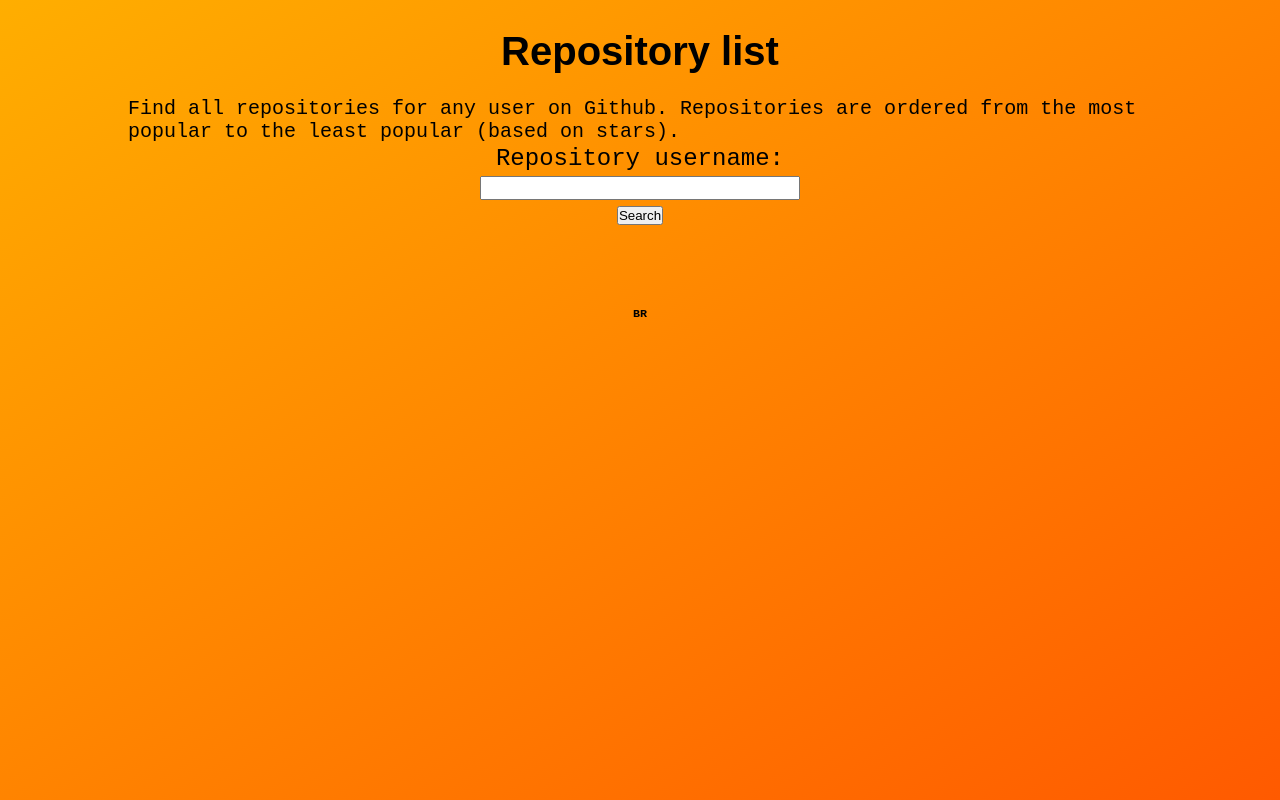
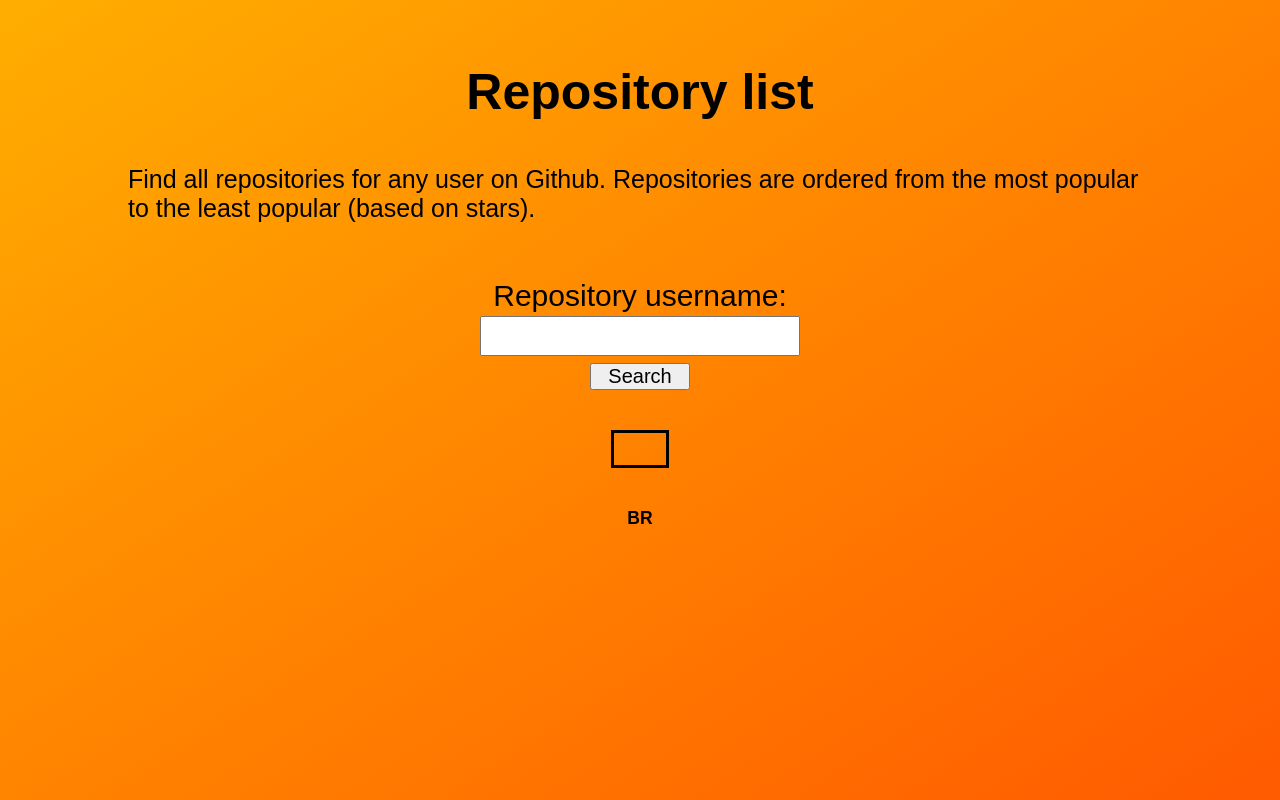
Before and after one commit to Barud21/repository-list, a plain HTML site: page index.html in a window 1280 px wide. Drawn offline with Linux system fonts and the light colour scheme; no server answers.

Commit message:
Further changes to styling

```diff
--- a/index.html
+++ b/index.html
@@ -16,19 +16,16 @@
       </p>
     </header>
 
-    <main>
     <div class="form">
       <form>
         <label for="uname">Repository username:</label><br />
         <input type="text" id="uname" name="uname" class="form-input" /><br />
-          <input type="submit" value="Search" />
+        <input type="submit" value="Search" class="btn" />
       </form>
     </div>
     <div class="repo-list">
       <ul id="repository-list" class="list-view"></ul>
     </div>
-    </main>
-
     <footer>
       <h3>BR</h3>
     </footer>
--- a/style.css
+++ b/style.css
@@ -12,25 +12,25 @@ html {
 }
 
 body {
-  font-family: "Courier New", Courier, monospace;
+  font-family: sans-serif;
   font-weight: 400;
   height: 100vh;
   display: flex;
   flex-direction: column;
   align-items: center;
   background: linear-gradient(to top left, #ff5a00, #ffae00);
-  padding-top: 25px;
+  padding-top: 60px;
+  padding-bottom: 10px;
 }
 
 header {
-  position: fixed;
   display: flex;
   flex-direction: column;
 }
 
 h1 {
   font-family: sans-serif;
-  font-size: 40px;
+  font-size: 5rem;
   line-height: 1.3;
   width: 100%;
   padding: 0 5vw 0 5vw;
@@ -39,31 +39,37 @@ h1 {
 }
 
 .header-paragraph {
-  font-size: 2.5vh;
-  padding: 20px 10vw 20px 10vw;
+  font-size: 2.5rem;
+  padding: 5vh 10vw 2vh 10vw;
 }
 
 .form {
-  font-size: 3vh;
+  font-size: 3rem;
   display: flex;
   width: auto;
-  padding: 15vh 5vw 0 5vw;
+  padding: 5vh 5vw 0 5vw;
   text-align: center;
-  align-items: center;
-  justify-content: center;
   align-items: center;
 }
 
 .form-input {
-  height: 3vh;
+  height: 4rem;
   width: 25vw;
+  padding: 1vh 0 1vh 0;
+}
+
+.btn {
+  font-size: 2rem;
+  width: 100px;
 }
 
 .repo-list {
   position: relative;
   display: flex;
   width: auto;
-  padding: 5vh 5vw 5vh 5vw;
+  margin: 5vh 5vw 5vh 5vw;
+  padding: 2vh 2vw 2vh 2vw;
+  border: solid;
   align-items: center;
   justify-content: center;
   align-items: center;
@@ -71,7 +77,12 @@ h1 {
 
 .list-view {
   position: relative;
-  font-size: 2vh;
+  font-size: 2.5rem;
+}
+
+footer {
+  font-size: 1.5rem;
+  padding: 0 0 1vh 0;
 }
 
 button {
```
Lines whose indentation alone changed are shown as unchanged.
